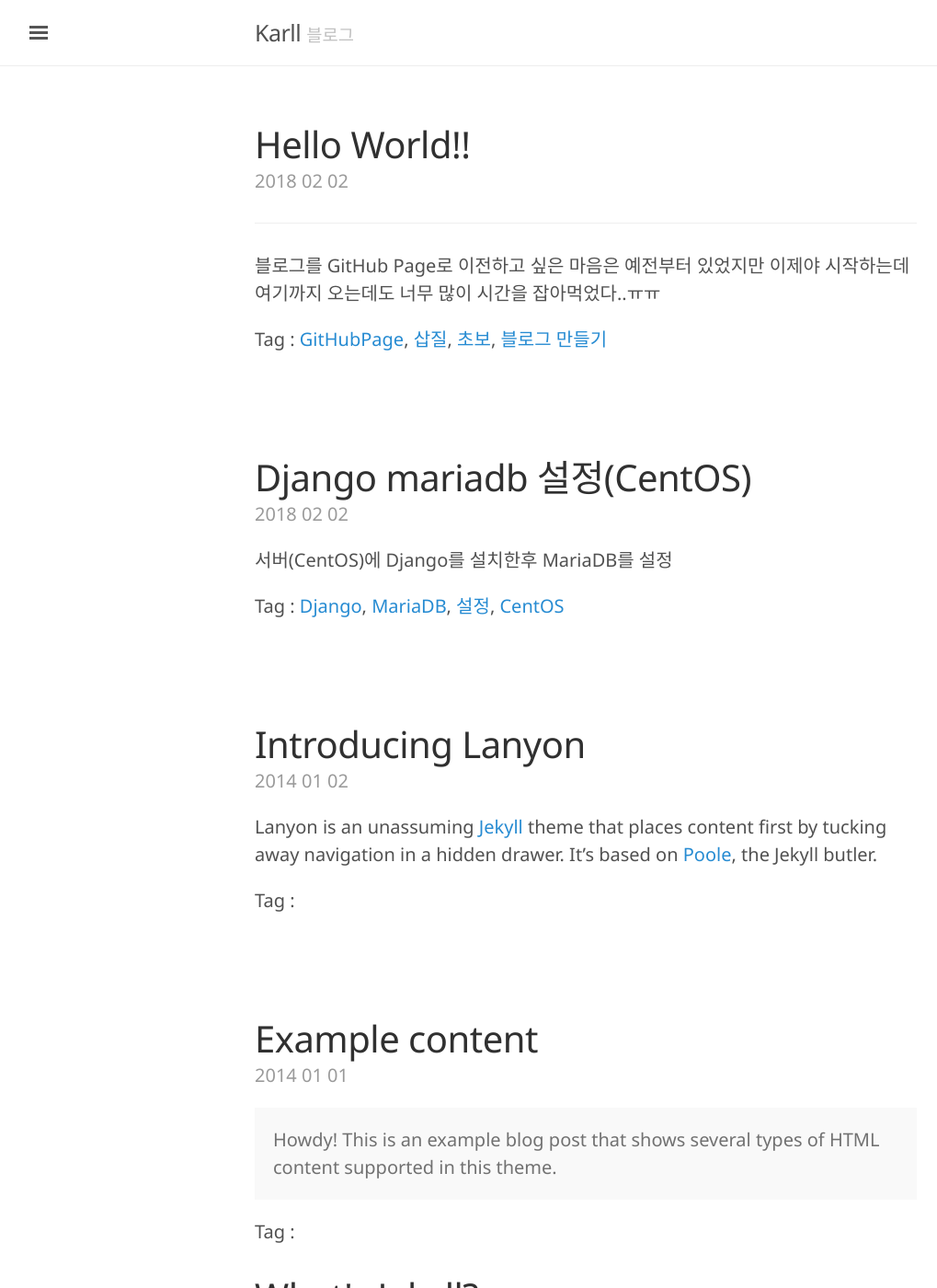
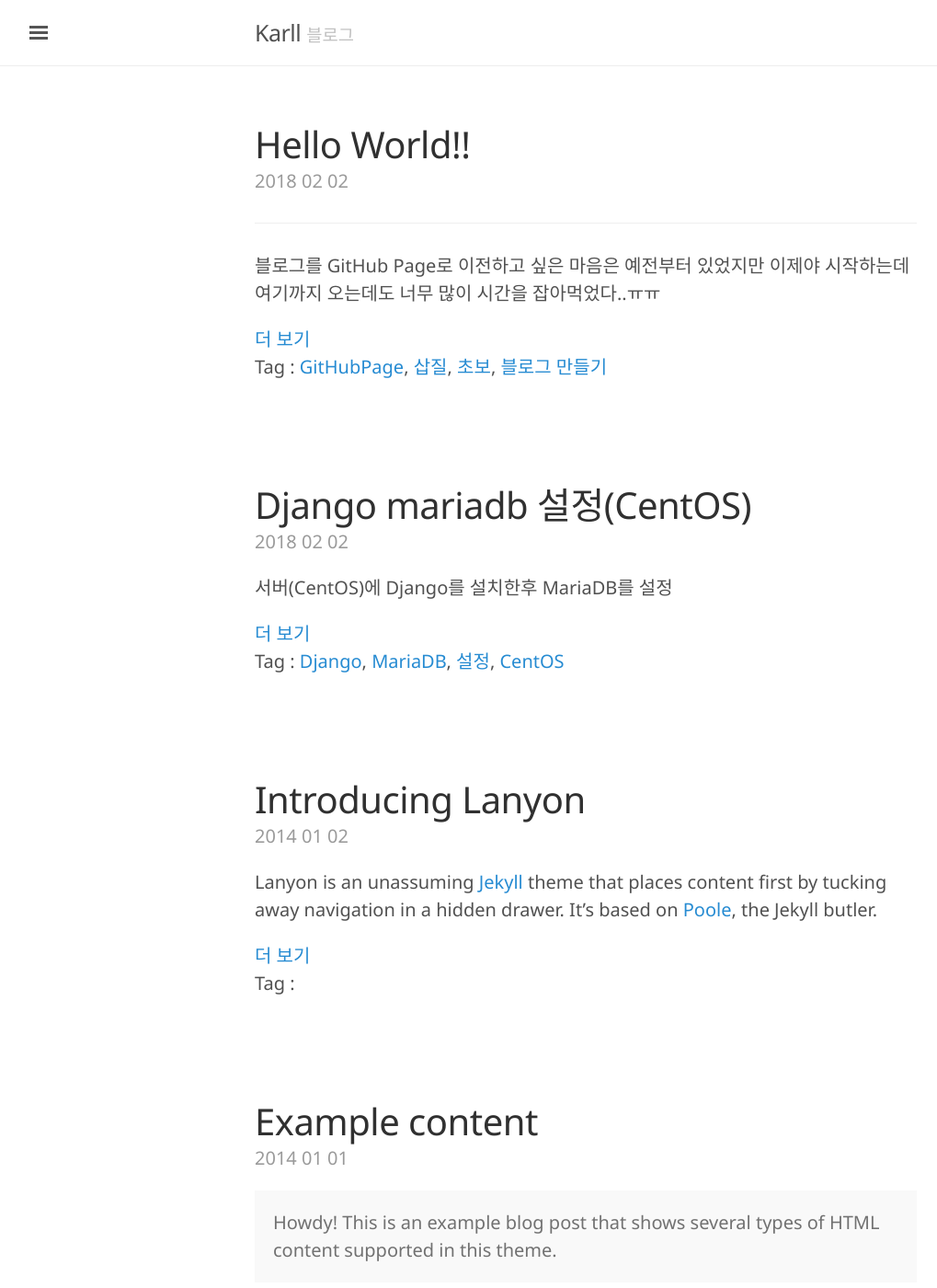
Before and after one commit to Kor-Karll/Kor-Karll.github.io, a Jekyll site: the page built from index.html, in a window 1280 px wide and 1400 px high. Shown: the whole window at 92% size, without its empty margins (3-1022 px from the left). Built offline with Jekyll 4.4.1, drawn with Linux system fonts in a browser that asks for light colours; the list of posts is cut into pages by our own code.

Commit message:
더보기 추가

```diff
--- a/index.html
+++ b/index.html
@@ -16,6 +16,9 @@ title: Home
 
     <div class="entry">
       {{ post.content | split:"<!--미리보기-->" | first }}
+    </div>
+    <div>
+      <a href="{{ post.url }}">더 보기</a>
     </div>
     {% include post_tags.html %}
   </div>
```
